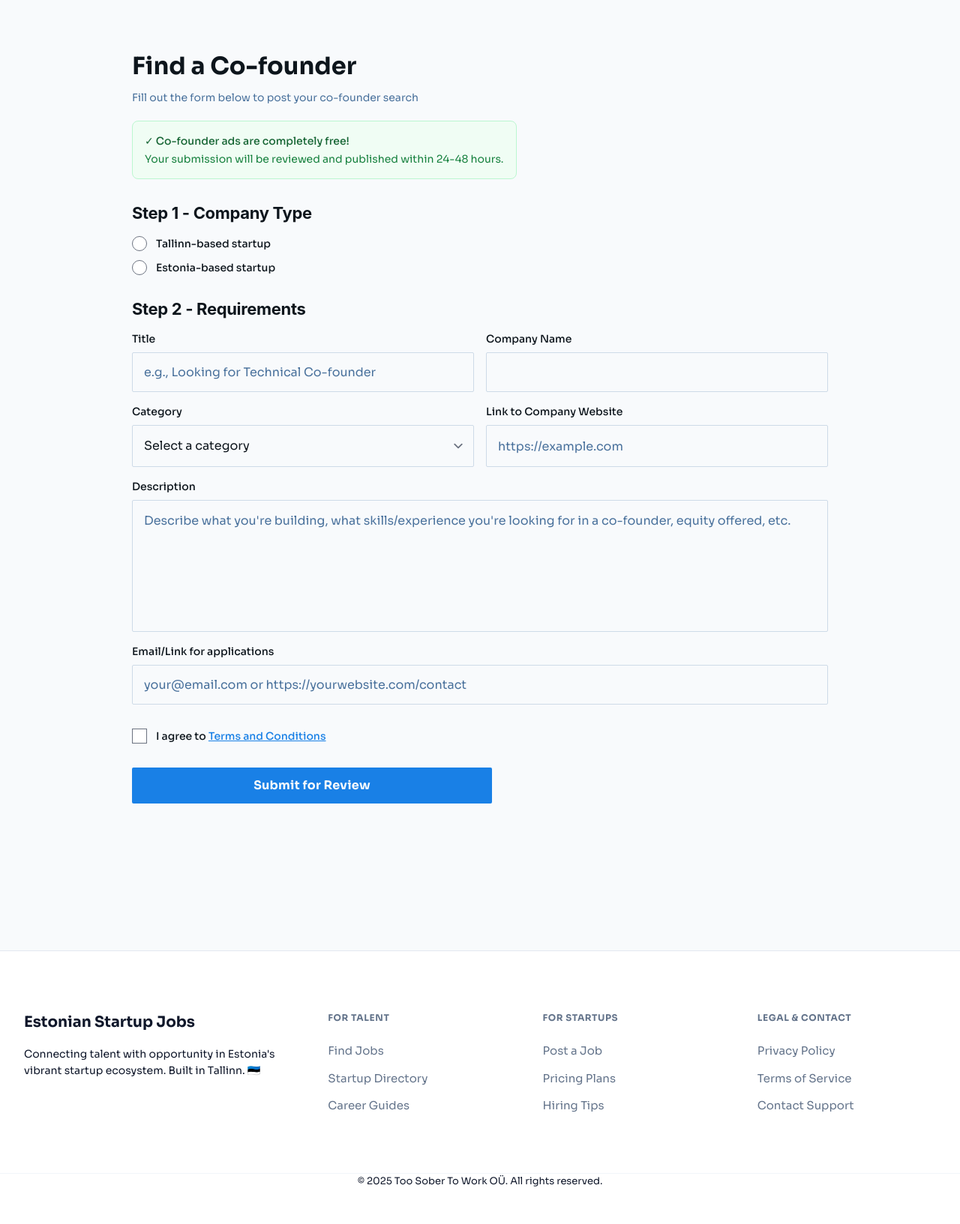
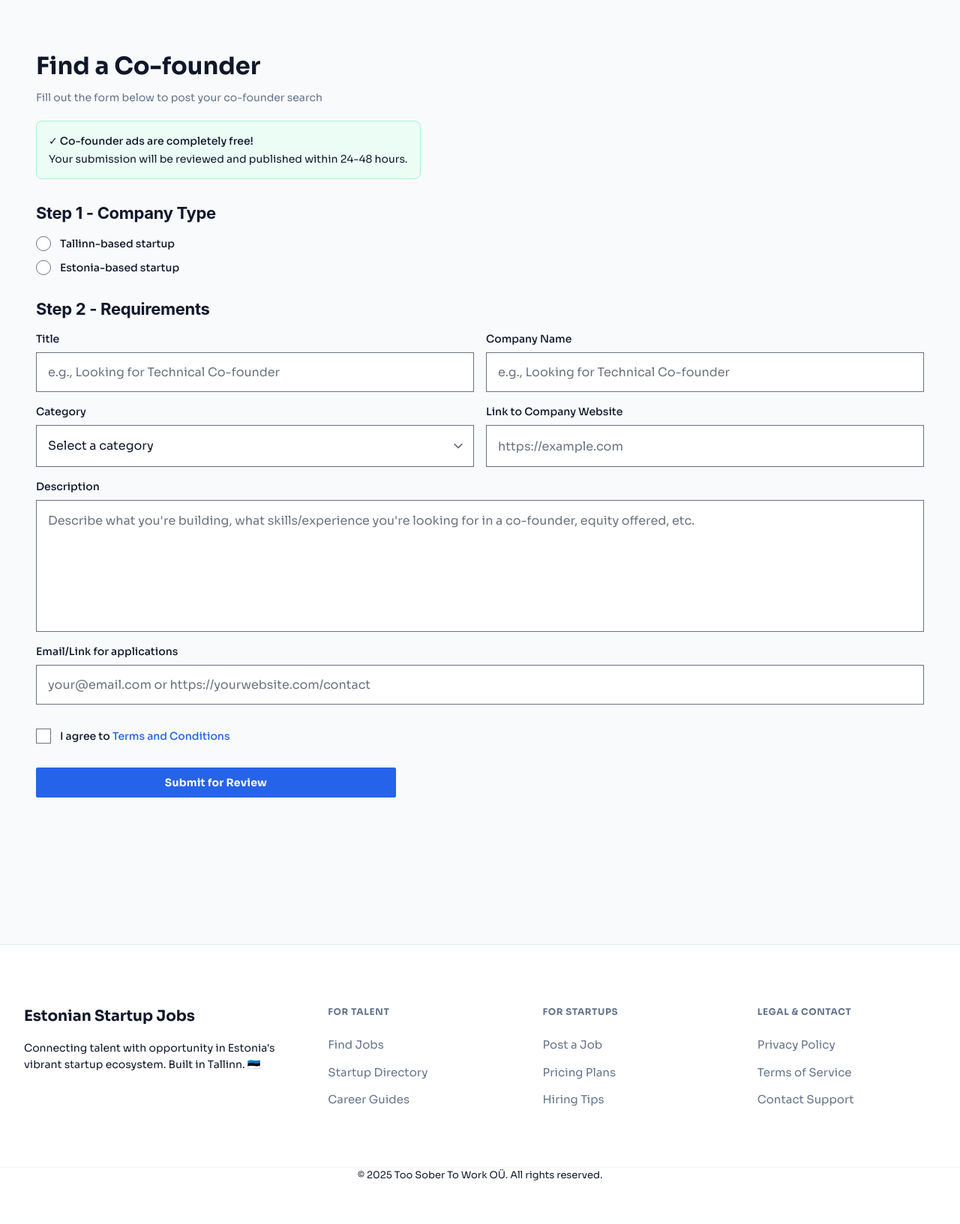
Before and after one commit to tjomk/tallinnstartups, a Django app: page /find-cofounder/ in a window 1280 px wide. Shown: the part 72-1705 px from the top of the page at 75% size. After the commit the page ends 1647 px from the top, so only its background shows below. Run offline with Django 5.2, Linux system fonts and the light colour scheme; some libraries are stand-ins or nearby versions.

Commit message:
Update co-founder template

```diff
--- a/tallinnstartups/static/css/theme.css
+++ b/tallinnstartups/static/css/theme.css
@@ -101,60 +101,74 @@
   --category-hr: #f0f8f4;
   --category-support: #f4f8ff;
   --category-other: #f8f9fa;
+
+  /* Alert Colors - Light Theme */
+  --bg-success-light: #ecfdf5; /* Tailwind green-50 */
+  --border-success: #a7f3d0; /* Tailwind green-200 */
+  --text-success-dark: #065f46; /* Tailwind green-800 */
+  --text-success-medium: #047857; /* Tailwind green-700 */
+
+  --bg-danger-light: #fee2e2; /* Tailwind red-50 */
+  --border-danger: #fca5a5; /* Tailwind red-200 */
+  --text-danger-dark: #991b1b; /* Tailwind red-700 */
+
+  --bg-info-light: #eff6ff; /* Tailwind blue-50 */
+  --border-info: #bfdbfe; /* Tailwind blue-200 */
+  --text-info-dark: #1e40af; /* Tailwind blue-700 */
 }
 
 /* Dark Theme */
 [data-theme="dark"],
 .dark-theme {
   /* Dark Theme Variables */
-  --bg-body: #020617;
-  --bg-card: #0f172a;
-  --border-color: #1e293b;
-  --text-main: #f1f5f9;
+  --bg-body: #0f172a;
+  --bg-card: #1e293b;
+  --border-color: #334155;
+  --text-main: #e2e8f0;
   --text-muted: #94a3b8;
-  --primary: #3b82f6;
-  --primary-hover: #60a5fa;
+  --primary: #60a5fa;
+  --primary-hover: #3b82f6;
   --accent: #1e293b;
-  --header-bg: rgba(2, 6, 23, 0.8);
-  --nav-link: #94a3b8;
+  --header-bg: rgba(15, 23, 42, 0.8);
+  --nav-link: #cbd5e1;
 
-  /* Legacy color variables for backward compatibility */
-  --primary-blue: #3b82f6;
-  --primary-blue-dark: #2563eb;
-  --primary-blue-alt: #60a5fa;
-  --primary-blue-light: #3b82f6;
-  --primary-blue-lighter: #60a5fa;
+  /* Legacy color variables for backward compatibility (mapped to new variables) */
+  --primary-blue: var(--primary);
+  --primary-blue-dark: var(--primary-hover);
+  --primary-blue-alt: var(--primary);
+  --primary-blue-light: var(--primary);
+  --primary-blue-lighter: var(--primary);
 
-  --text-primary: #f1f5f9;
-  --text-primary-alt: #e2e8f0;
-  --text-primary-dark: #f8fafc;
-  --text-secondary: #94a3b8;
-  --text-secondary-alt: #94a3b8;
-  --text-secondary-dark: #cbd5e1;
+  --text-primary: var(--text-main);
+  --text-primary-alt: var(--text-main);
+  --text-primary-dark: var(--text-main);
+  --text-secondary: var(--text-muted);
+  --text-secondary-alt: var(--text-muted);
+  --text-secondary-dark: var(--nav-link);
   --text-warning: #fbbf24;
 
-  --bg-light: #1e293b;
-  --bg-light-alt: #334155;
-  --bg-light-darker: #0f172a;
+  --bg-light: var(--accent);
+  --bg-light-alt: var(--border-color);
+  --bg-light-darker: var(--bg-card);
   --bg-success: #059669;
   --bg-warning: #f59e0b;
 
-  --border-primary: #3b82f6;
-  --border-light: #334155;
-  --border-light-alt: #475569;
-  --border-secondary: #1e293b;
+  --border-primary: var(--primary);
+  --border-light: var(--border-color);
+  --border-light-alt: var(--border-color);
+  --border-secondary: var(--accent);
 
   --color-success: #10b981;
   --color-warning: #fbbf24;
-  --color-info: #3b82f6;
+  --color-info: var(--primary);
   --color-danger: #ef4444;
 
-  --color-white: #0f172a;
-  --color-black: #ffffff;
-  --color-gray-50: #0f172a;
-  --color-gray-100: #1e293b;
-  --color-gray-200: #334155;
-  --color-gray-300: #475569;
+  --color-white: #e2e8f0;
+  --color-black: #0f172a;
+  --color-gray-50: var(--bg-body);
+  --color-gray-100: var(--bg-card);
+  --color-gray-200: var(--accent);
+  --color-gray-300: var(--border-color);
   --color-gray-400: #64748b;
   --color-gray-500: #94a3b8;
   --color-gray-600: #cbd5e1;
@@ -219,7 +247,75 @@ body {
     padding: 40px 20px;
 }
 
-/* Theme Utility Classes */
+/* Theme Utility Classes for alerts */
+.theme-success-box {
+  background-color: var(--bg-success-light);
+  border: 1px solid var(--border-success);
+  color: var(--text-success-dark);
+  border-radius: var(--radius);
+  padding: 1rem;
+}
+
+.theme-error-box {
+  background-color: var(--bg-danger-light);
+  border: 1px solid var(--border-danger);
+  color: var(--text-danger-dark);
+  border-radius: var(--radius);
+  padding: 1rem;
+}
+
+.theme-info-box {
+  background-color: var(--bg-info-light);
+  border: 1px solid var(--border-info);
+  color: var(--text-info-dark);
+  border-radius: var(--radius);
+  padding: 1rem;
+}
+
+/* Custom text color classes for direct use */
+.text-main {
+  color: var(--text-main);
+}
+
+.text-muted {
+  color: var(--text-muted);
+}
+
+/* Custom width container */
+.max-w-reading-container {
+  max-width: var(--reading-width);
+}
+
+/* Custom radius utility */
+.rounded-var-radius {
+  border-radius: var(--radius);
+}
+
+/* Custom radio button styling */
+.theme-radio-primary {
+  accent-color: var(--primary);
+}
+
+/* Custom danger text color class */
+.text-danger-color {
+  color: var(--text-danger-dark);
+}
+
+/* Custom focus ring using primary soft color */
+.focus\:ring-primary-soft:focus {
+  box-shadow: 0 0 0 2px var(--primary-soft);
+}
+
+/* Custom focus border using primary color */
+.focus\:border-primary:focus {
+  border-color: var(--primary);
+}
+
+/* Custom input background color */
+.theme-input-bg {
+  background-color: var(--bg-card);
+}
+
 .theme-primary {
   background-color: var(--primary);
   color: var(--color-white);
--- a/tallinnstartups/templates/tallinnstartups/post_cofounder.html
+++ b/tallinnstartups/templates/tallinnstartups/post_cofounder.html
@@ -7,15 +7,15 @@
 {% block meta_keywords %}<meta name="keywords" content="find co-founder Estonia, co-founder search Tallinn, Estonian startup co-founder, tech co-founder Estonia, business co-founder Estonia">{% endblock %}
 
 {% block content %}
-<div class="px-4 sm:px-8 lg:px-40 flex flex-1 justify-center py-5">
-    <div class="layout-content-container flex flex-col max-w-[960px] flex-1">
+<div class="flex flex-1 justify-center py-5">
+    <div class="container layout-content-container flex flex-col max-w-reading-container flex-1">
         <div class="flex flex-wrap justify-between gap-3 p-4">
             <div class="flex min-w-72 flex-col gap-3">
-                <p class="text-[#0d151c] tracking-light text-[32px] font-bold leading-tight">Find a Co-founder</p>
-                <p class="text-[#49719c] text-sm font-normal leading-normal">Fill out the form below to post your co-founder search</p>
-                <div class="bg-green-50 border border-green-200 rounded-lg p-4 mt-2">
-                    <p class="text-green-800 text-sm font-medium">✓ Co-founder ads are completely free!</p>
-                    <p class="text-green-700 text-sm mt-1">Your submission will be reviewed and published within 24-48 hours.</p>
+                <p class="text-main tracking-light text-[32px] font-bold leading-tight">Find a Co-founder</p>
+                <p class="text-muted text-sm font-normal leading-normal">Fill out the form below to post your co-founder search</p>
+                <div class="theme-success-box rounded-var-radius mt-2">
+                    <p class="text-sm font-medium">✓ Co-founder ads are completely free!</p>
+                    <p class="text-sm mt-1">Your submission will be reviewed and published within 24-48 hours.</p>
                 </div>
             </div>
         </div>
@@ -24,7 +24,7 @@
         {% if messages %}
             <div class="p-4">
                 {% for message in messages %}
-                    <div class="{% if message.tags == 'error' %}bg-red-50 border border-red-200 text-red-700{% else %}bg-blue-50 border border-blue-200 text-blue-700{% endif %} rounded-xl p-4 mb-4">
+                    <div class="{% if message.tags == 'error' %}theme-error-box{% else %}theme-info-box{% endif %} rounded-var-radius p-4 mb-4">
                         {{ message }}
                     </div>
                 {% endfor %}
@@ -36,19 +36,19 @@
 
             <!-- Step 1: Company Type -->
             <div class="flex flex-col gap-4">
-                <h2 class="text-[#0d151c] text-[22px] font-bold leading-tight tracking-[-0.015em]">Step 1 - Company Type</h2>
+                <h2 class="text-main text-[22px] font-bold leading-tight tracking-[-0.015em]">Step 1 - Company Type</h2>
                 <div class="flex flex-col gap-3">
                     <label class="flex items-center gap-3">
-                        <input type="radio" name="company_type" value="tallinn_startup" required class="h-5 w-5 text-[#1980e6]" {% if form.company_type.value == 'tallinn_startup' %}checked{% endif %}>
-                        <span class="text-[#0d151c] text-sm font-medium">Tallinn-based startup</span>
+                        <input type="radio" name="company_type" value="tallinn_startup" required class="h-5 w-5 theme-radio-primary" {% if form.company_type.value == 'tallinn_startup' %}checked{% endif %}>
+                        <span class="text-main text-sm font-medium">Tallinn-based startup</span>
                     </label>
                     <label class="flex items-center gap-3">
-                        <input type="radio" name="company_type" value="estonia_startup" required class="h-5 w-5 text-[#1980e6]" {% if form.company_type.value == 'estonia_startup' %}checked{% endif %}>
-                        <span class="text-[#0d151c] text-sm font-medium">Estonia-based startup</span>
+                        <input type="radio" name="company_type" value="estonia_startup" required class="h-5 w-5 theme-radio-primary" {% if form.company_type.value == 'estonia_startup' %}checked{% endif %}>
+                        <span class="text-main text-sm font-medium">Estonia-based startup</span>
                     </label>
                 </div>
                 {% if form.company_type.errors %}
-                    <div class="text-red-600 text-sm mt-1">
+                    <div class="text-danger-color text-sm mt-1">
                         {% for error in form.company_type.errors %}
                             <p>{{ error }}</p>
                         {% endfor %}
@@ -58,13 +58,13 @@
 
             <!-- Step 2: Requirements -->
             <div class="flex flex-col gap-4">
-                <h2 class="text-[#0d151c] text-[22px] font-bold leading-tight tracking-[-0.015em]">Step 2 - Requirements</h2>
+                <h2 class="text-main text-[22px] font-bold leading-tight tracking-[-0.015em]">Step 2 - Requirements</h2>
                 <div class="grid grid-cols-1 md:grid-cols-2 gap-4">
                     <div class="flex flex-col gap-2">
-                        <label class="text-[#0d151c] text-sm font-medium">Title</label>
-                        <input type="text" name="job_title" required class="form-input flex w-full min-w-0 flex-1 resize-none overflow-hidden rounded-sm text-[#0d151c] focus:outline-0 focus:ring-2 focus:ring-[#1980e6] border border-[#cedbe8] bg-slate-50 focus:border-[#1980e6] h-14 placeholder:text-[#49719c] p-[15px] text-base font-normal leading-normal" placeholder="e.g., Looking for Technical Co-founder" value="{{ form.job_title.value|default:'' }}">
+                        <label class="text-main text-sm font-medium">Title</label>
+                        <input type="text" name="job_title" required class="form-input flex w-full min-w-0 flex-1 resize-none overflow-hidden rounded-var-radius text-main focus:outline-0 focus:ring-2 focus:ring-primary-soft border theme-border-light theme-input-bg focus:border-primary h-14 placeholder:text-muted p-[15px] text-base font-normal leading-normal" placeholder="e.g., Looking for Technical Co-founder" value="{{ form.job_title.value|default:'' }}">
                         {% if form.job_title.errors %}
-                            <div class="text-red-600 text-sm mt-1">
+                            <div class="text-danger-color text-sm mt-1">
                                 {% for error in form.job_title.errors %}
                                     <p>{{ error }}</p>
                                 {% endfor %}
@@ -72,10 +72,10 @@
                         {% endif %}
                     </div>
                     <div class="flex flex-col gap-2">
-                        <label class="text-[#0d151c] text-sm font-medium">Company Name</label>
-                        <input type="text" name="company_name" required class="form-input flex w-full min-w-0 flex-1 resize-none overflow-hidden rounded-sm text-[#0d151c] focus:outline-0 focus:ring-2 focus:ring-[#1980e6] border border-[#cedbe8] bg-slate-50 focus:border-[#1980e6] h-14 placeholder:text-[#49719c] p-[15px] text-base font-normal leading-normal" value="{{ form.company_name.value|default:'' }}">
+                        <label class="text-main text-sm font-medium">Company Name</label>
+                        <input type="text" name="company_name" required class="form-input flex w-full min-w-0 flex-1 resize-none overflow-hidden rounded-var-radius text-main focus:outline-0 focus:ring-2 focus:ring-primary-soft border theme-border-light theme-input-bg focus:border-primary h-14 placeholder:text-muted p-[15px] text-base font-normal leading-normal" placeholder="e.g., Looking for Technical Co-founder" value="{{ form.company_name.value|default:'' }}">
                         {% if form.company_name.errors %}
-                            <div class="text-red-600 text-sm mt-1">
+                            <div class="text-danger-color text-sm mt-1">
                                 {% for error in form.company_name.errors %}
                                     <p>{{ error }}</p>
                                 {% endfor %}
@@ -83,8 +83,8 @@
                         {% endif %}
                     </div>
                     <div class="flex flex-col gap-2">
-                        <label class="text-[#0d151c] text-sm font-medium">Category</label>
-                        <select name="job_category" required class="form-select flex w-full min-w-0 flex-1 resize-none overflow-hidden rounded-sm text-[#0d151c] focus:outline-0 focus:ring-2 focus:ring-[#1980e6] border border-[#cedbe8] bg-slate-50 focus:border-[#1980e6] h-14 placeholder:text-[#49719c] p-[15px] text-base font-normal leading-normal">
+                        <label class="text-main text-sm font-medium">Category</label>
+                        <select name="job_category" required class="form-select flex w-full min-w-0 flex-1 resize-none overflow-hidden rounded-var-radius text-main focus:outline-0 focus:ring-2 focus:ring-primary-soft border theme-border-light theme-input-bg focus:border-primary h-14 placeholder:text-muted p-[15px] text-base font-normal leading-normal">
                             <option value="">Select a category</option>
                             <option value="engineering" {% if form.job_category.value == 'engineering' %}selected{% endif %}>Engineering</option>
                             <option value="design" {% if form.job_category.value == 'design' %}selected{% endif %}>Design</option>
@@ -97,7 +97,7 @@
                             <option value="other" {% if form.job_category.value == 'other' %}selected{% endif %}>Other</option>
                         </select>
                         {% if form.job_category.errors %}
-                            <div class="text-red-600 text-sm mt-1">
+                            <div class="text-danger-color text-sm mt-1">
                                 {% for error in form.job_category.errors %}
                                     <p>{{ error }}</p>
                                 {% endfor %}
@@ -105,10 +105,10 @@
                         {% endif %}
                     </div>
                     <div class="flex flex-col gap-2">
-                        <label class="text-[#0d151c] text-sm font-medium">Link to Company Website</label>
-                        <input type="url" name="company_website" required class="form-input flex w-full min-w-0 flex-1 resize-none overflow-hidden rounded-sm text-[#0d151c] focus:outline-0 focus:ring-2 focus:ring-[#1980e6] border border-[#cedbe8] bg-slate-50 focus:border-[#1980e6] h-14 placeholder:text-[#49719c] p-[15px] text-base font-normal leading-normal" placeholder="https://example.com" value="{{ form.company_website.value|default:'' }}">
+                        <label class="text-main text-sm font-medium">Link to Company Website</label>
+                        <input type="url" name="company_website" required class="form-input flex w-full min-w-0 flex-1 resize-none overflow-hidden rounded-var-radius text-main focus:outline-0 focus:ring-2 focus:ring-primary-soft border theme-border-light theme-input-bg focus:border-primary h-14 placeholder:text-muted p-[15px] text-base font-normal leading-normal" placeholder="https://example.com" value="{{ form.company_website.value|default:'' }}">
                         {% if form.company_website.errors %}
-                            <div class="text-red-600 text-sm mt-1">
+                            <div class="text-danger-color text-sm mt-1">
                                 {% for error in form.company_website.errors %}
                                     <p>{{ error }}</p>
                                 {% endfor %}
@@ -117,10 +117,10 @@
                     </div>
                 </div>
                 <div class="flex flex-col gap-2">
-                    <label class="text-[#0d151c] text-sm font-medium">Description</label>
-                    <textarea name="job_description" required rows="6" class="form-textarea flex w-full min-w-0 flex-1 resize-none overflow-hidden rounded-sm text-[#0d151c] focus:outline-0 focus:ring-2 focus:ring-[#1980e6] border border-[#cedbe8] bg-slate-50 focus:border-[#1980e6] placeholder:text-[#49719c] p-[15px] text-base font-normal leading-normal" placeholder="Describe what you're building, what skills/experience you're looking for in a co-founder, equity offered, etc.">{{ form.job_description.value|default:'' }}</textarea>
+                    <label class="text-main text-sm font-medium">Description</label>
+                    <textarea name="job_description" required rows="6" class="form-textarea flex w-full min-w-0 flex-1 resize-none overflow-hidden rounded-var-radius text-main focus:outline-0 focus:ring-2 focus:ring-primary-soft border theme-border-light theme-input-bg focus:border-primary placeholder:text-muted p-[15px] text-base font-normal leading-normal" placeholder="Describe what you're building, what skills/experience you're looking for in a co-founder, equity offered, etc.">{{ form.job_description.value|default:'' }}</textarea>
                     {% if form.job_description.errors %}
-                        <div class="text-red-600 text-sm mt-1">
+                        <div class="text-danger-color text-sm mt-1">
                             {% for error in form.job_description.errors %}
                                 <p>{{ error }}</p>
                             {% endfor %}
@@ -128,10 +128,10 @@
                     {% endif %}
                 </div>
                 <div class="flex flex-col gap-2">
-                    <label class="text-[#0d151c] text-sm font-medium">Email/Link for applications</label>
-                    <input type="text" name="application_contact" required class="form-input flex w-full min-w-0 flex-1 resize-none overflow-hidden rounded-sm text-[#0d151c] focus:outline-0 focus:ring-2 focus:ring-[#1980e6] border border-[#cedbe8] bg-slate-50 focus:border-[#1980e6] h-14 placeholder:text-[#49719c] p-[15px] text-base font-normal leading-normal" placeholder="your@email.com or https://yourwebsite.com/contact" value="{{ form.application_contact.value|default:'' }}">
+                    <label class="text-main text-sm font-medium">Email/Link for applications</label>
+                    <input type="text" name="application_contact" required class="form-input flex w-full min-w-0 flex-1 resize-none overflow-hidden rounded-var-radius text-main focus:outline-0 focus:ring-2 focus:ring-primary-soft border theme-border-light theme-input-bg focus:border-primary h-14 placeholder:text-muted p-[15px] text-base font-normal leading-normal" placeholder="your@email.com or https://yourwebsite.com/contact" value="{{ form.application_contact.value|default:'' }}">
                     {% if form.application_contact.errors %}
-                        <div class="text-red-600 text-sm mt-1">
+                        <div class="text-danger-color text-sm mt-1">
                             {% for error in form.application_contact.errors %}
                                 <p>{{ error }}</p>
                             {% endfor %}
@@ -143,11 +143,11 @@
             <!-- Terms and Submit -->
             <div class="flex flex-col gap-4">
                 <label class="flex items-center gap-3">
-                    <input type="checkbox" name="terms_accepted" required class="h-5 w-5 text-[#1980e6] flex-shrink-0" {% if form.terms_accepted.value %}checked{% endif %}>
-                    <span class="text-[#0d151c] text-sm font-medium">I agree to <a href="{% url 'terms_of_service' %}" target="_blank" class="text-[#1980e6] underline hover:text-[#1668c7]">Terms and Conditions</a></span>
+                    <input type="checkbox" name="terms_accepted" required class="h-5 w-5 theme-radio-primary flex-shrink-0" {% if form.terms_accepted.value %}checked{% endif %}>
+                    <span class="text-main text-sm font-medium">I agree to <a href="{% url 'terms_of_service' %}" target="_blank" class="theme-link">Terms and Conditions</a></span>
                 </label>
                 {% if form.terms_accepted.errors %}
-                    <div class="text-red-600 text-sm mt-1">
+                    <div class="text-danger-color text-sm mt-1">
                         {% for error in form.terms_accepted.errors %}
                             <p>{{ error }}</p>
                         {% endfor %}
@@ -158,7 +158,7 @@
                 <div class="flex flex-col gap-2">
                     {{ form.captcha }}
                     {% if form.captcha.errors %}
-                        <div class="text-red-600 text-sm mt-1">
+                        <div class="text-danger-color text-sm mt-1">
                             {% for error in form.captcha.errors %}
                                 <p>{{ error }}</p>
                             {% endfor %}
@@ -169,7 +169,7 @@
                 <!-- Honeypot field (hidden) -->
                 {{ form.website_url }}
 
-                <button type="submit" class="flex min-w-[84px] max-w-[480px] cursor-pointer items-center justify-center overflow-hidden rounded-sm h-12 px-5 bg-[#1980e6] text-slate-50 text-base font-bold leading-normal tracking-[0.015em] hover:bg-[#1668c7] transition-colors">
+                <button type="submit" class="theme-button-primary min-w-[84px] max-w-[480px]">
                     <span class="truncate">Submit for Review</span>
                 </button>
             </div>
```
Also changed, not shown: other parts of tallinnstartups/static/css/theme.css (+62 -41 lines).
